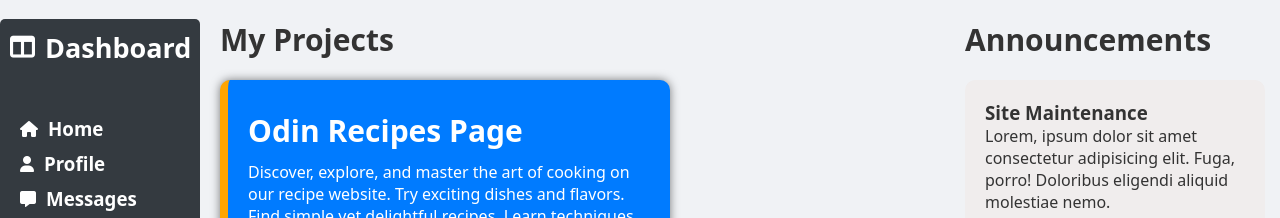
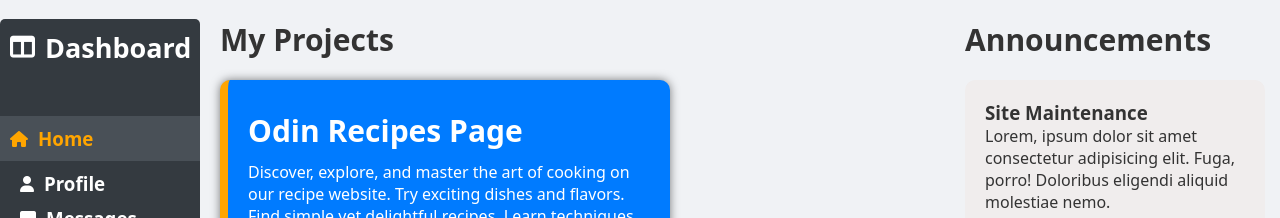
Before and after one commit to AtkTheDeveloper/flexbox-dashboard, a plain HTML site: page index.html in a window 1280 px wide. In both pictures the pointer is over the element 100 px from the left and 179 px from the top of the page. Shown: the part 51-269 px from the top of the page. Drawn offline with Linux system fonts and the light colour scheme.

Commit message:
Added hover effects to the sidebar links

```diff
--- a/style.css
+++ b/style.css
@@ -112,6 +112,12 @@ body{
     padding: 0 20px;
     cursor: pointer;
     color: white;
+    transition: all 0.5s ease;
+}
+.link:hover{
+    background-color: #495057;
+    color: orange;
+    padding: 10px;
 }
  .middle h2{
     margin: 20px 0;
```
